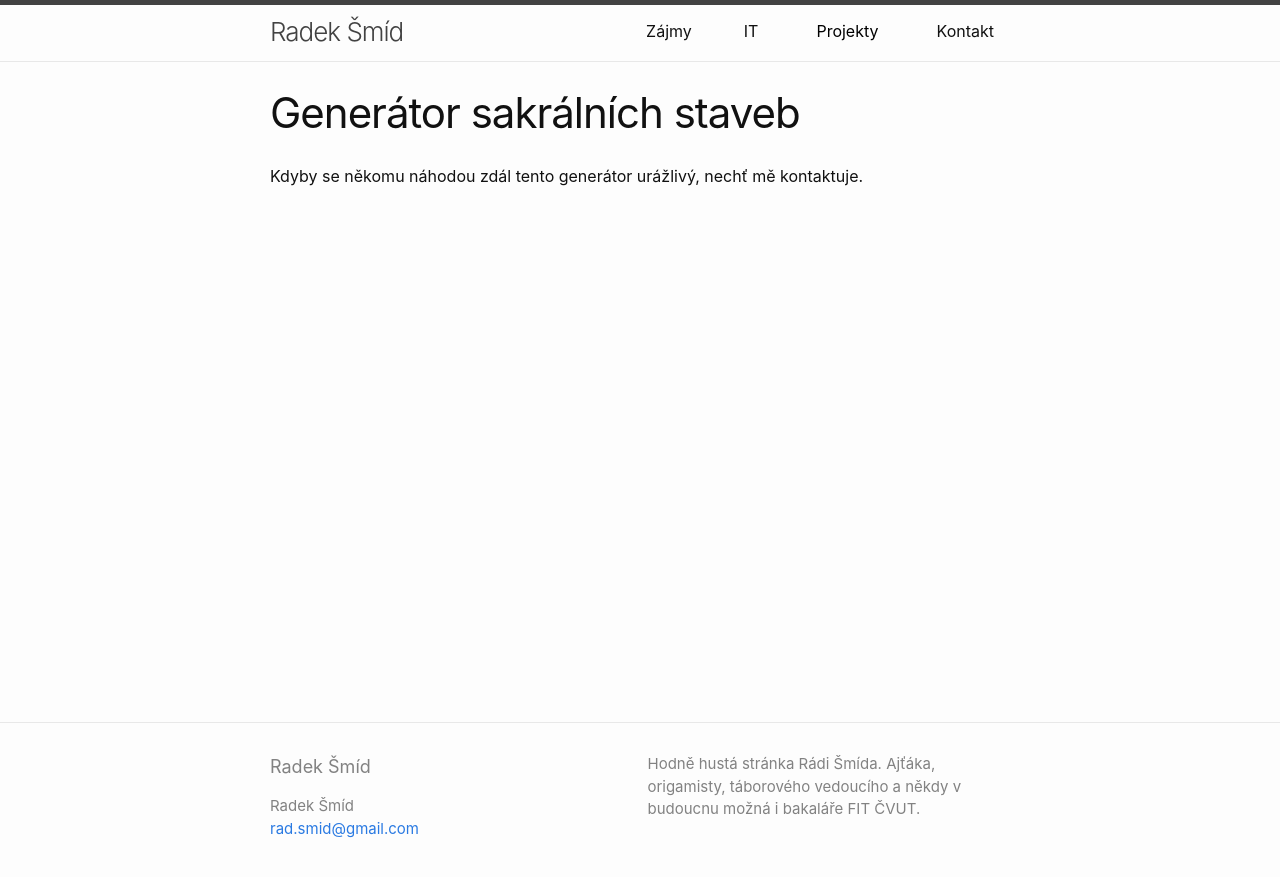
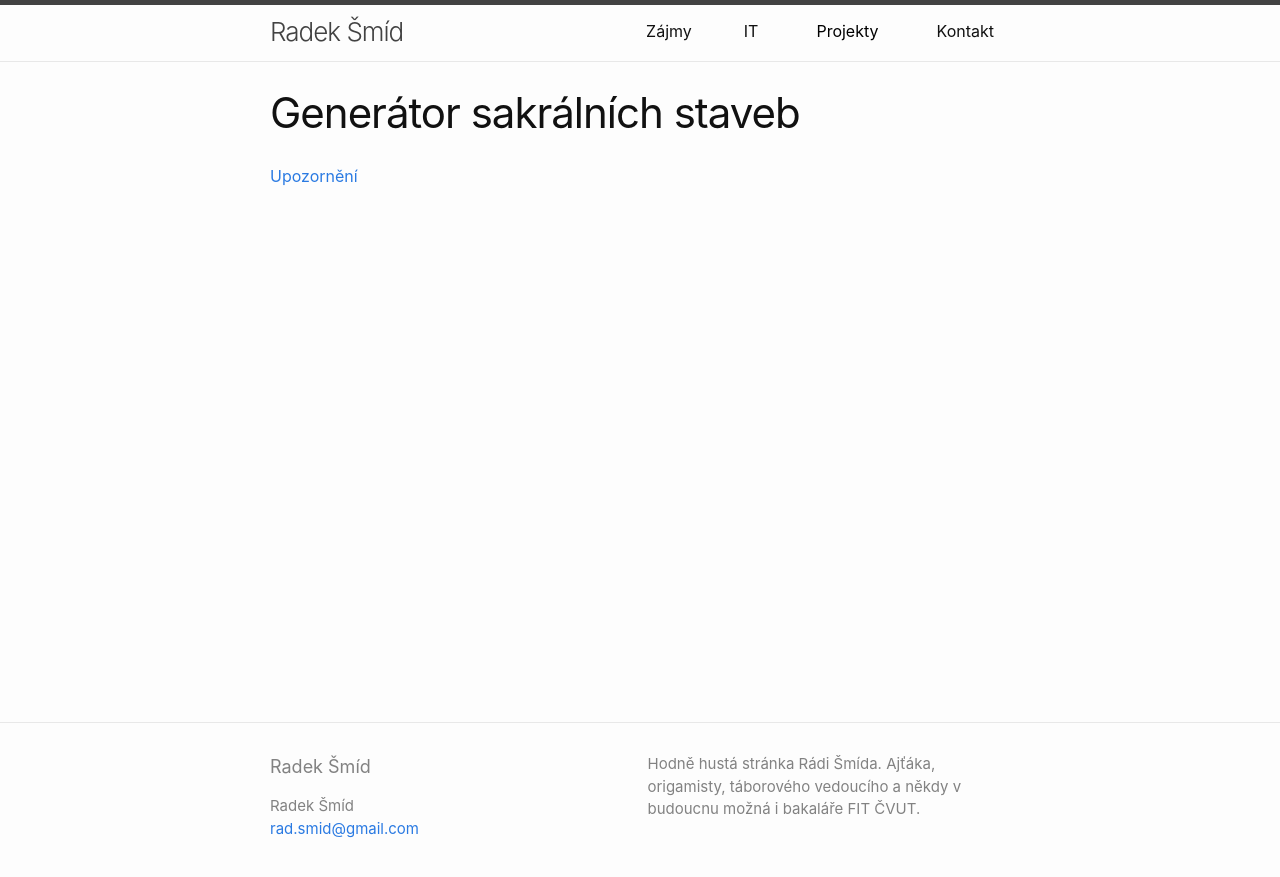
Before and after one commit to Smidra/rada.smid.io-site, a Jekyll site: the page built from chramy.md, in a window 1280 px wide. Shown: the top 877 px of the page. Built offline with Jekyll 4.4.1, drawn with Linux system fonts in a browser that asks for light colours.

Commit message:
better chramy

```diff
--- a/chramy.md
+++ b/chramy.md
@@ -6,4 +6,4 @@ permalink: /chramy/
 
 <!-- STAVBA -->
 
-Kdyby se někomu náhodou zdál tento generátor urážlivý, nechť mě kontaktuje.
+[Upozornění](https://media.giphy.com/media/AxSjsPx69RfR6/giphy.gif)
```
